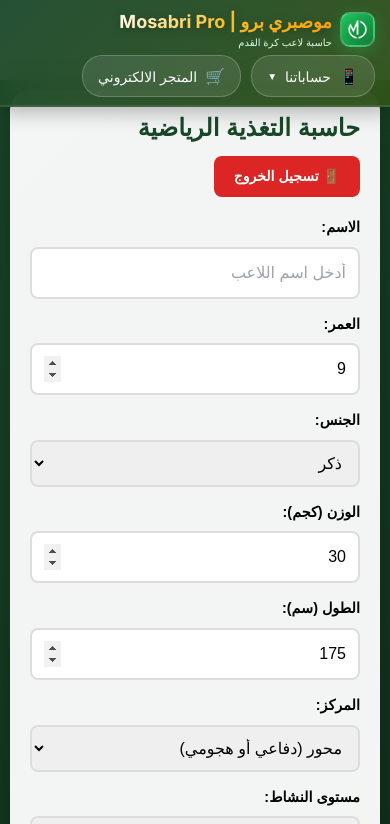
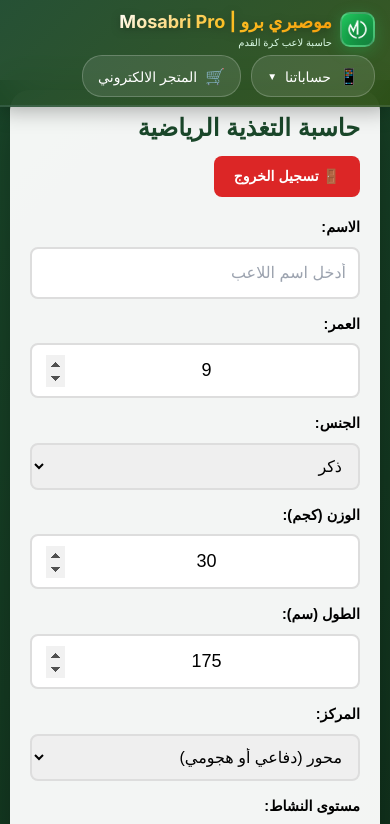
Before and after one commit to mosabriwork-pro/calculator-arabic, a Next.js app: page /calculator in a window 390 px wide. Shown: the top 824 px of the page. Built offline with nearby package versions, Linux system fonts and the light colour scheme; sample sign-in values are in the browser's storage.

Commit message:
Fix mobile input issues: Remove default zero values, improve spinner arrows visibility, and enhance mobile UX - Fields now show empty instead of zero when cleared, spinner arrows are properly visible on mobile with enhanced styling, and all calculations remain accurate

```diff
--- a/src/app/calculator/page.tsx
+++ b/src/app/calculator/page.tsx
@@ -1170,8 +1170,18 @@ const Calculator = dynamic(() => Promise.resolve(() => {
             <label style={{ display: 'block', marginBottom: '8px', fontWeight: 'bold', fontSize: '0.9rem' }}>العمر:</label>
             <input
               type="number"
-              value={playerData.age}
-              onChange={(e) => setPlayerData({...playerData, age: parseInt(e.target.value) || 0})}
+              value={playerData.age || ''}
+              onChange={(e) => {
+                const value = e.target.value;
+                if (value === '') {
+                  setPlayerData({...playerData, age: 0});
+                } else {
+                  const numValue = parseInt(value);
+                  if (!isNaN(numValue) && numValue >= 9 && numValue <= 65) {
+                    setPlayerData({...playerData, age: numValue});
+                  }
+                }
+              }}
               style={{
                 width: '100%',
                 padding: '12px',
@@ -1182,6 +1192,7 @@ const Calculator = dynamic(() => Promise.resolve(() => {
               }}
               min="9"
               max="65"
+              placeholder="9"
             />
           </div>
 
@@ -1208,8 +1219,18 @@ const Calculator = dynamic(() => Promise.resolve(() => {
             <label style={{ display: 'block', marginBottom: '8px', fontWeight: 'bold', fontSize: '0.9rem' }}>الوزن (كجم):</label>
             <input
               type="number"
-              value={playerData.weight}
-              onChange={(e) => setPlayerData({...playerData, weight: parseFloat(e.target.value) || 0})}
+              value={playerData.weight || ''}
+              onChange={(e) => {
+                const value = e.target.value;
+                if (value === '') {
+                  setPlayerData({...playerData, weight: 0});
+                } else {
+                  const numValue = parseFloat(value);
+                  if (!isNaN(numValue) && numValue >= 20 && numValue <= 200) {
+                    setPlayerData({...playerData, weight: numValue});
+                  }
+                }
+              }}
               style={{
                 width: '100%',
                 padding: '12px',
@@ -1220,6 +1241,7 @@ const Calculator = dynamic(() => Promise.resolve(() => {
               }}
               min="20"
               max="200"
+              placeholder="30"
             />
           </div>
 
@@ -1227,8 +1249,18 @@ const Calculator = dynamic(() => Promise.resolve(() => {
             <label style={{ display: 'block', marginBottom: '8px', fontWeight: 'bold', fontSize: '0.9rem' }}>الطول (سم):</label>
             <input
               type="number"
-              value={playerData.height}
-              onChange={(e) => setPlayerData({...playerData, height: parseFloat(e.target.value) || 0})}
+              value={playerData.height || ''}
+              onChange={(e) => {
+                const value = e.target.value;
+                if (value === '') {
+                  setPlayerData({...playerData, height: 0});
+                } else {
+                  const numValue = parseFloat(value);
+                  if (!isNaN(numValue) && numValue >= 100 && numValue <= 250) {
+                    setPlayerData({...playerData, height: numValue});
+                  }
+                }
+              }}
               style={{
                 width: '100%',
                 padding: '12px',
@@ -1239,6 +1271,7 @@ const Calculator = dynamic(() => Promise.resolve(() => {
               }}
               min="100"
               max="250"
+              placeholder="175"
             />
           </div>
 
--- a/src/app/globals.css
+++ b/src/app/globals.css
@@ -9,8 +9,10 @@ input[type="number"] {
   -webkit-appearance: auto !important;
   -moz-appearance: auto !important;
   appearance: auto !important;
+  text-align: center !important;
 }
 
+/* إصلاح الأسهم لجميع المتصفحات */
 input[type="number"]::-webkit-outer-spin-button,
 input[type="number"]::-webkit-inner-spin-button {
   -webkit-appearance: auto !important;
@@ -23,6 +25,7 @@ input[type="number"]::-webkit-inner-spin-button {
   background-color: #f9fafb !important;
   border: 1px solid #d1d5db !important;
   border-radius: 4px !important;
+  cursor: pointer !important;
 }
 
 input[type="number"]::-moz-inner-spin-button,
@@ -37,6 +40,7 @@ input[type="number"]::-moz-outer-spin-button {
   background-color: #f9fafb !important;
   border: 1px solid #d1d5db !important;
   border-radius: 4px !important;
+  cursor: pointer !important;
 }
 
 /* تحسين مظهر الأسهم */
@@ -54,26 +58,55 @@ input[type="number"]::-moz-outer-spin-button:hover {
 
 /* تحسين مظهر الأسهم على الجوال */
 @media (max-width: 768px) {
+  input[type="number"] {
+    text-align: center !important;
+    font-size: 18px !important;
+  }
+
   input[type="number"]::-webkit-outer-spin-button,
   input[type="number"]::-webkit-inner-spin-button {
-    height: 24px !important;
-    width: 24px !important;
+    height: 28px !important;
+    width: 28px !important;
     background-color: #f9fafb !important;
     border: 1px solid #d1d5db !important;
-    border-radius: 4px !important;
+    border-radius: 6px !important;
     display: block !important;
     opacity: 1 !important;
+    margin: 2px !important;
   }
 
   input[type="number"]::-moz-inner-spin-button,
   input[type="number"]::-moz-outer-spin-button {
-    height: 24px !important;
-    width: 24px !important;
+    height: 28px !important;
+    width: 28px !important;
     background-color: #f9fafb !important;
     border: 1px solid #d1d5db !important;
-    border-radius: 4px !important;
+    border-radius: 6px !important;
     display: block !important;
     opacity: 1 !important;
+    margin: 2px !important;
+  }
+
+  /* تحسين مظهر الأسهم على الجوال - ألوان أكثر وضوحاً */
+  input[type="number"]::-webkit-outer-spin-button {
+    background: linear-gradient(135deg, #f9fafb 0%, #e5e7eb 100%) !important;
+    border: 2px solid #d1d5db !important;
+  }
+
+  input[type="number"]::-webkit-inner-spin-button {
+    background: linear-gradient(135deg, #f9fafb 0%, #e5e7eb 100%) !important;
+    border: 2px solid #d1d5db !important;
+  }
+}
+
+/* إصلاح خاص للـ iOS */
+@supports (-webkit-touch-callout: none) {
+  input[type="number"]::-webkit-outer-spin-button,
+  input[type="number"]::-webkit-inner-spin-button {
+    -webkit-appearance: auto !important;
+    appearance: auto !important;
+    opacity: 1 !important;
+    display: block !important;
   }
 }
 
```
